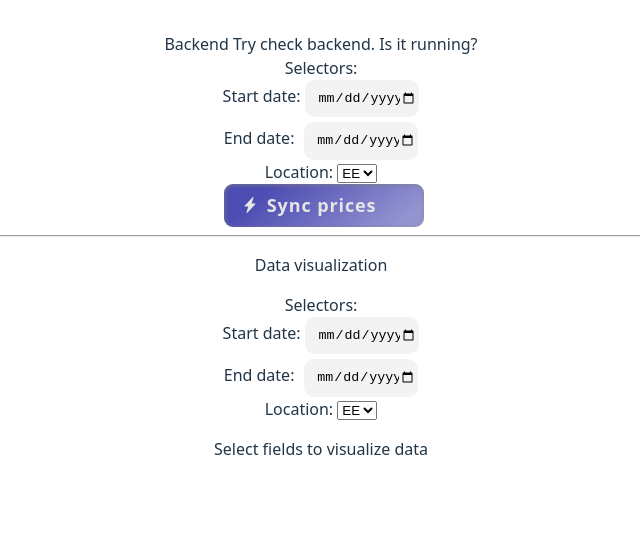
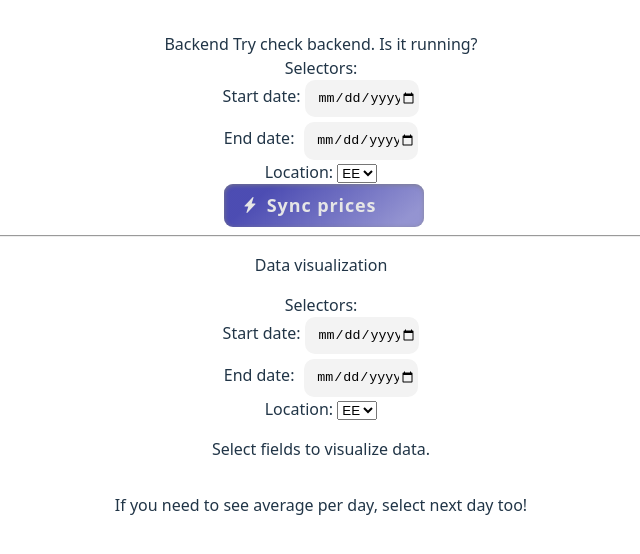
Before and after one commit to HarnoNM26/noor-meister-26-Klarulor, a React app in the folder frontend/: page / in a window 1280 px wide. Shown: the top 554 px of the page, without its empty margins (319-959 px from the left). Built offline with nearby package versions, Linux system fonts and the light colour scheme; no server answers; the HTML template or start-up script is replaced by a standard one.

Commit message:
Changed main page to best system understanding

```diff
--- a/frontend/src/components/EleringDatVisualizationComponent.tsx
+++ b/frontend/src/components/EleringDatVisualizationComponent.tsx
@@ -321,7 +321,7 @@ export function EleringDatVisualizationComponent(){
                 <EChartsReact option={averagePricePerLocationOption} style={{ height: '400px', width: '100%' }} />
                 <EChartsReact option={compareOption} style={{ height: '400px', width: '100%' }} />
             </div> : (
-                endDate == "" || startDate == "" ? <p>Select fields to visualize data</p> : <p>No data for that location and period</p>
+                endDate == "" || startDate == "" ? <><p>Select fields to visualize data. </p><p>If you need to see average per day, select next day too!</p></> : <p>No data for that location and period</p>
             )}
         </div>
 
```
